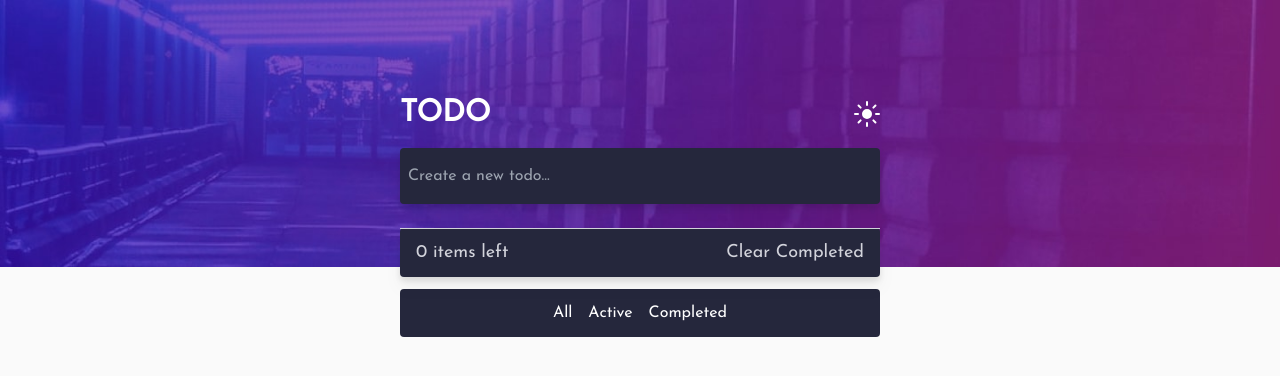
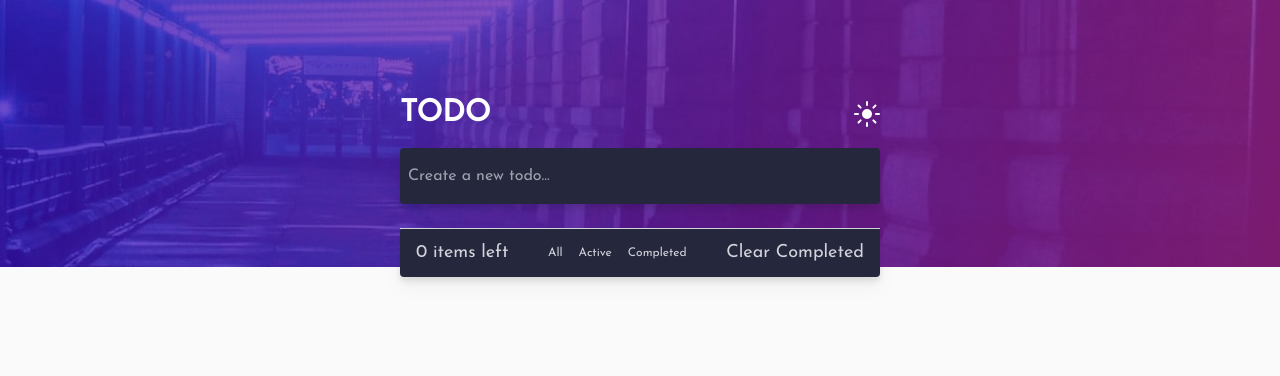
Before and after one commit to realAdif/Todo-redux, a React (Vite) app: page / in a window 1280 px wide. Shown: the top 376 px of the page. Built offline with nearby package versions, Linux system fonts and the light colour scheme.

Commit message:
Update Checkbox and Filter components

```diff
--- a/src/components/Checkbox.tsx
+++ b/src/components/Checkbox.tsx
@@ -19,7 +19,11 @@ function Checkbox({ isChecked, taskId }: CheckboxProps) {
         isChecked ? 'bg-gradient-linear' : 'border border-french-gray'
       } rounded-full min-w-6 min-h-6 max-w-6 max-h-6 mx-2`}
     >
-      <img src={checkIcon} alt="checkbox" className="min-w-2 min-h-2 " />
+      <img
+        src={checkIcon}
+        alt="checkbox"
+        className={`min-w-2 min-h-2 ${isChecked ? 'block' : 'hidden'} `}
+      />
     </label>
   );
 }
--- a/src/components/Filter.tsx
+++ b/src/components/Filter.tsx
@@ -1,6 +1,6 @@
 export default function Filter() {
   return (
-    <div className="w-full bg-very-dark-desaturated-blue mt-3 p-3 text-white rounded flex justify-center">
+    <div className="md:hidden w-full bg-white dark:bg-very-dark-desaturated-blue mt-3 p-3 text-white rounded flex justify-center">
       <button className="mx-2">All</button>
       <button className="mx-2">Active</button>
       <button className="mx-2">Completed</button>
--- a/src/components/ViewTask.tsx
+++ b/src/components/ViewTask.tsx
@@ -30,6 +30,11 @@ function ViewTask() {
       ))}
       <div className="flex justify-between text-xs text-french-gray p-4 border-t border-french-gray ">
         <p>{todos.length} items left</p>
+        <div className="hidden md:block">
+          <button className="mx-2">All</button>
+          <button className="mx-2">Active</button>
+          <button className="mx-2">Completed</button>
+        </div>
         <p>Clear Completed</p>
       </div>
     </div>
```
